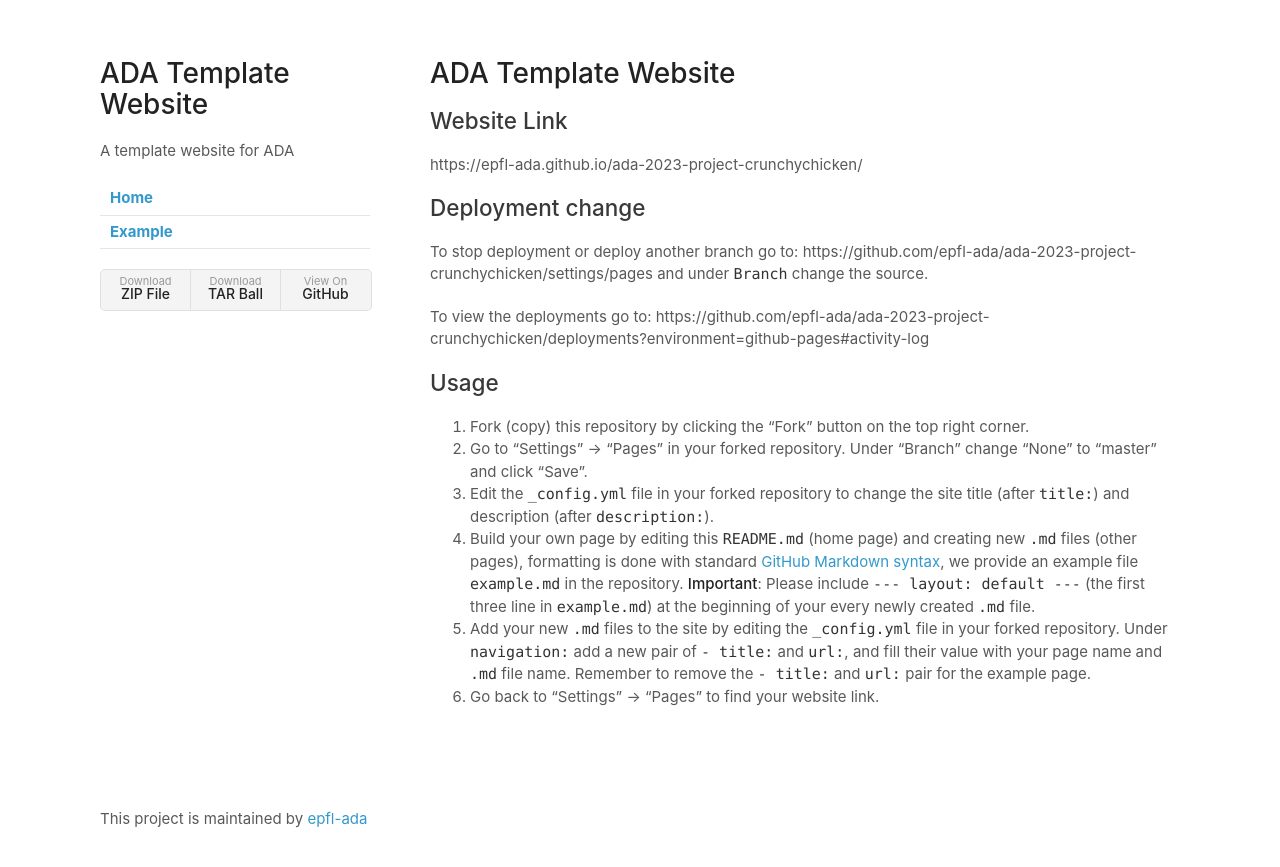
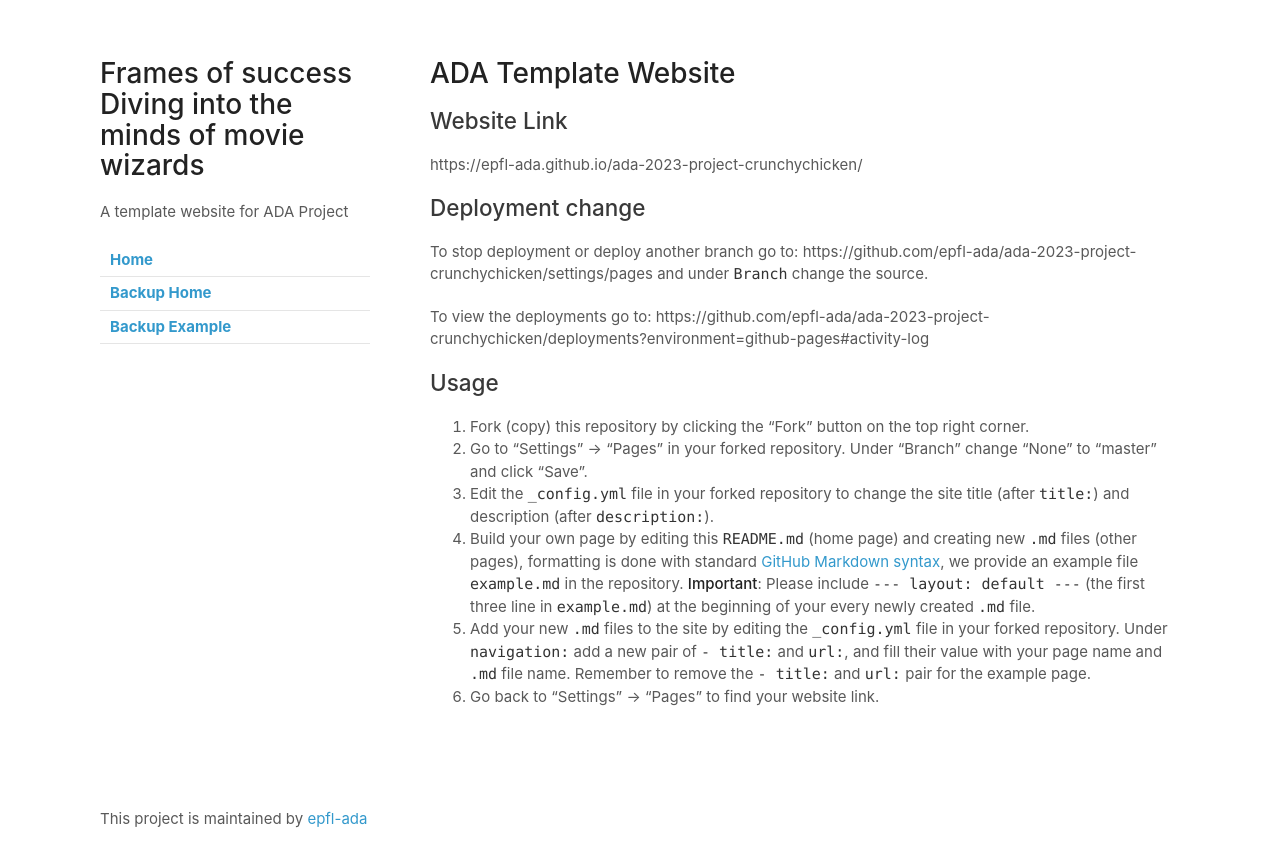
Before and after one commit to epfl-ada/ada-2023-project-crunchychicken, a Jekyll site: the page built from docs/README.md, in a window 1280 px wide. Shown: the top 867 px of the page. Built offline with Jekyll 4.4.1, drawn with Linux system fonts in a browser that asks for light colours; our own code applies the rules of GitHub Pages for plain Markdown files.

Commit message:
testing website

```diff
--- a/docs/_config.yml
+++ b/docs/_config.yml
@@ -1,9 +1,11 @@
 theme: jekyll-theme-minimal
-title: ADA Template Website
-description: A template website for ADA
-show_downloads: True
+title: Frames of success Diving into the minds of movie wizards
+description: A template website for ADA Project
+show_downloads: False
 navigation:
   - title: Home
     url: /
-  - title: Example
-    url: example
+  - title: Backup Home
+    url: backup-home
+  - title: Backup Example
+    url: backup-example
```
Also changed, not shown: docs/backup-home.md (added, +15 -0 lines), docs/backup-example.md (renamed from docs/example.md).
